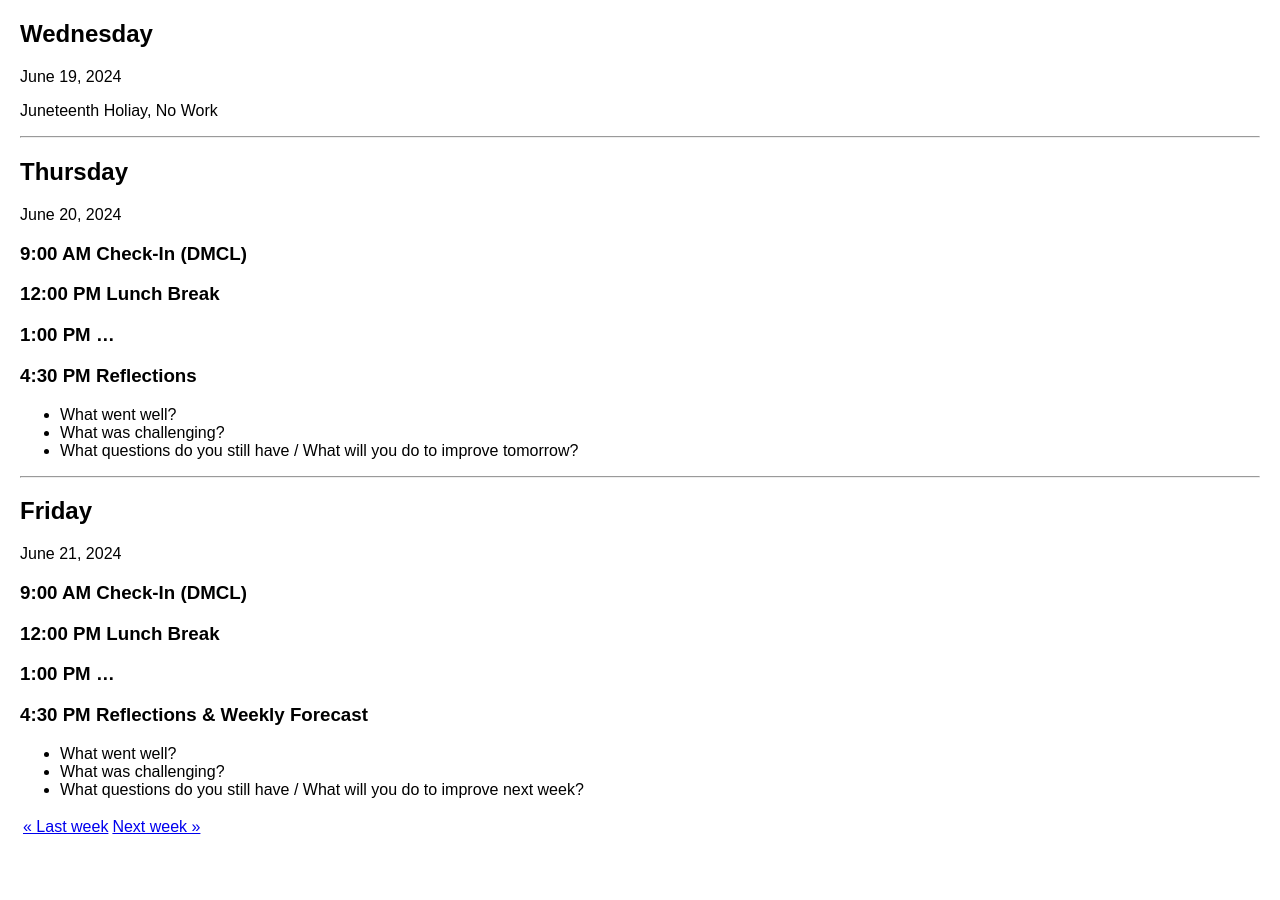
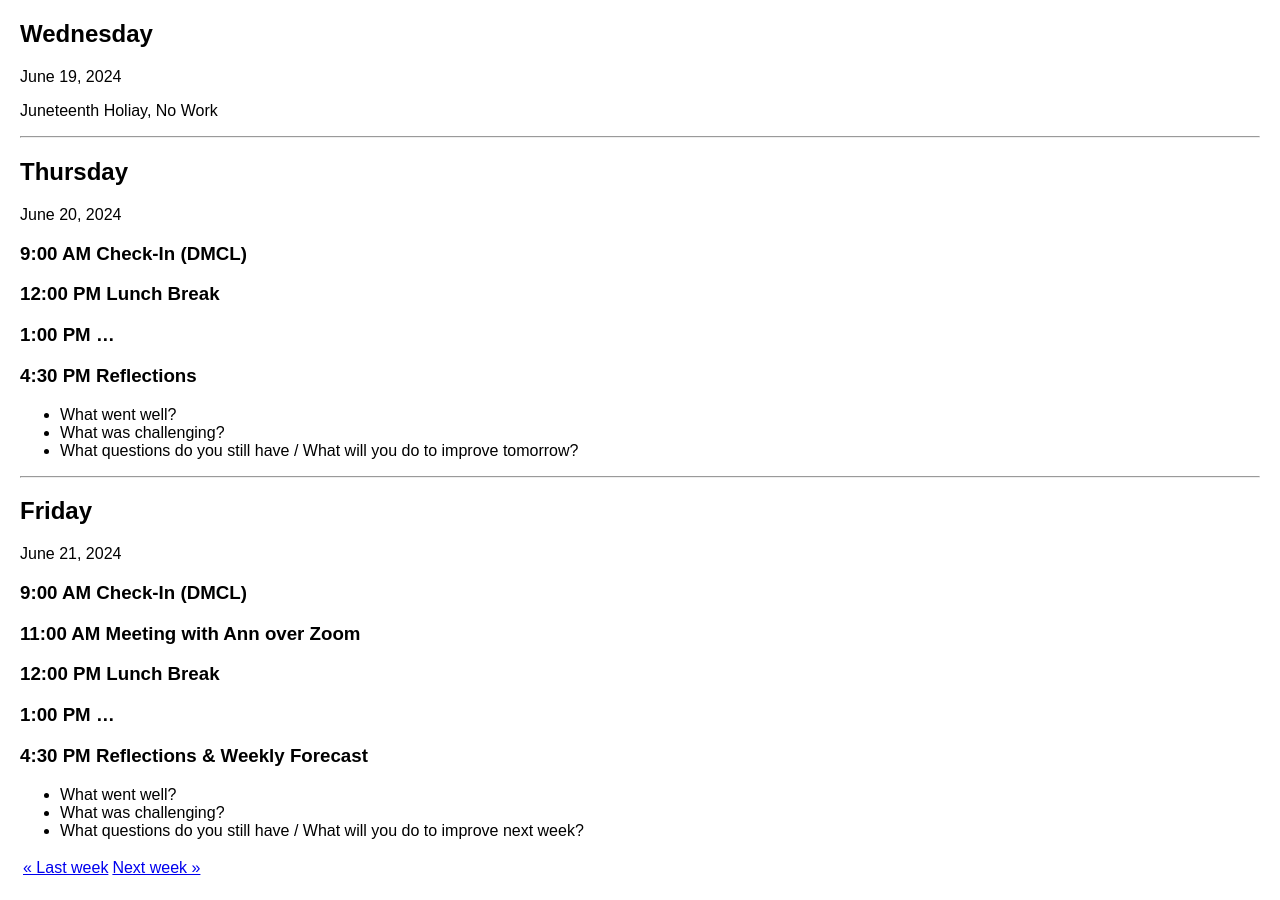
Before and after one commit to digbmc/dssf-syll, a Jekyll site: the page built from _weeks/03-work.md, in a window 1280 px wide and 900 px high, scrolled down 1196 px. Built offline with Jekyll 4.4.1, drawn with Linux system fonts in a browser that asks for light colours; before the commit the page ends 2055 px from its top, so only the background shows below that.

Commit message:
Update 03-work.md

```diff
--- a/_weeks/03-work.md
+++ b/_weeks/03-work.md
@@ -77,6 +77,8 @@ June 21, 2024
 
 ### 9:00 AM Check-In (DMCL)
 
+### 11:00 AM Meeting with Ann over Zoom
+
 ### 12:00 PM Lunch Break
 
 ### 1:00 PM ...
```
